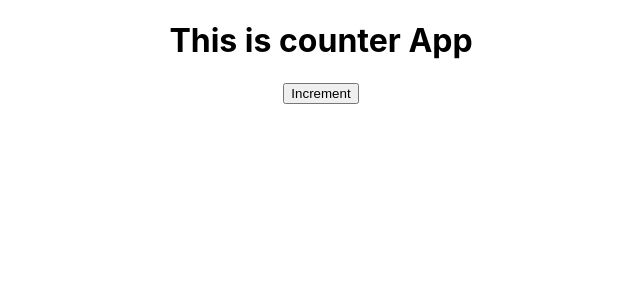
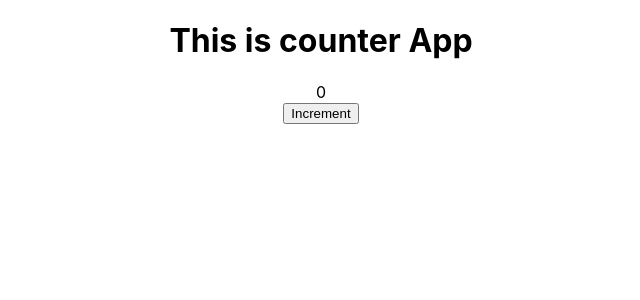
Before and after one commit to KarthikBenki/counter-TDD, a React (Create React App) app: page / in a window 1280 px wide. Shown: the top 300 px of the page, without its empty margins (319-959 px from the left). Built offline with nearby package versions, Linux system fonts and the light colour scheme.

Commit message:
[Karthik] Add. Should render the initial value of state in div

```diff
--- a/src/App.js
+++ b/src/App.js
@@ -1,11 +1,14 @@
 import React from "react";
+import { useState } from "react";
 import "./App.css";
 
 
 function App() {
+  const [counter, setCounter] = useState(0)
   return (
     <div className="App">
         <h1>This is counter App</h1>
+        <div id="counter-value">{counter}</div>
         <button id="increment-btn">Increment</button>
     </div>
   );
```
Also changed, not shown: 1 other file (tests, documents, lock files or other folders).
